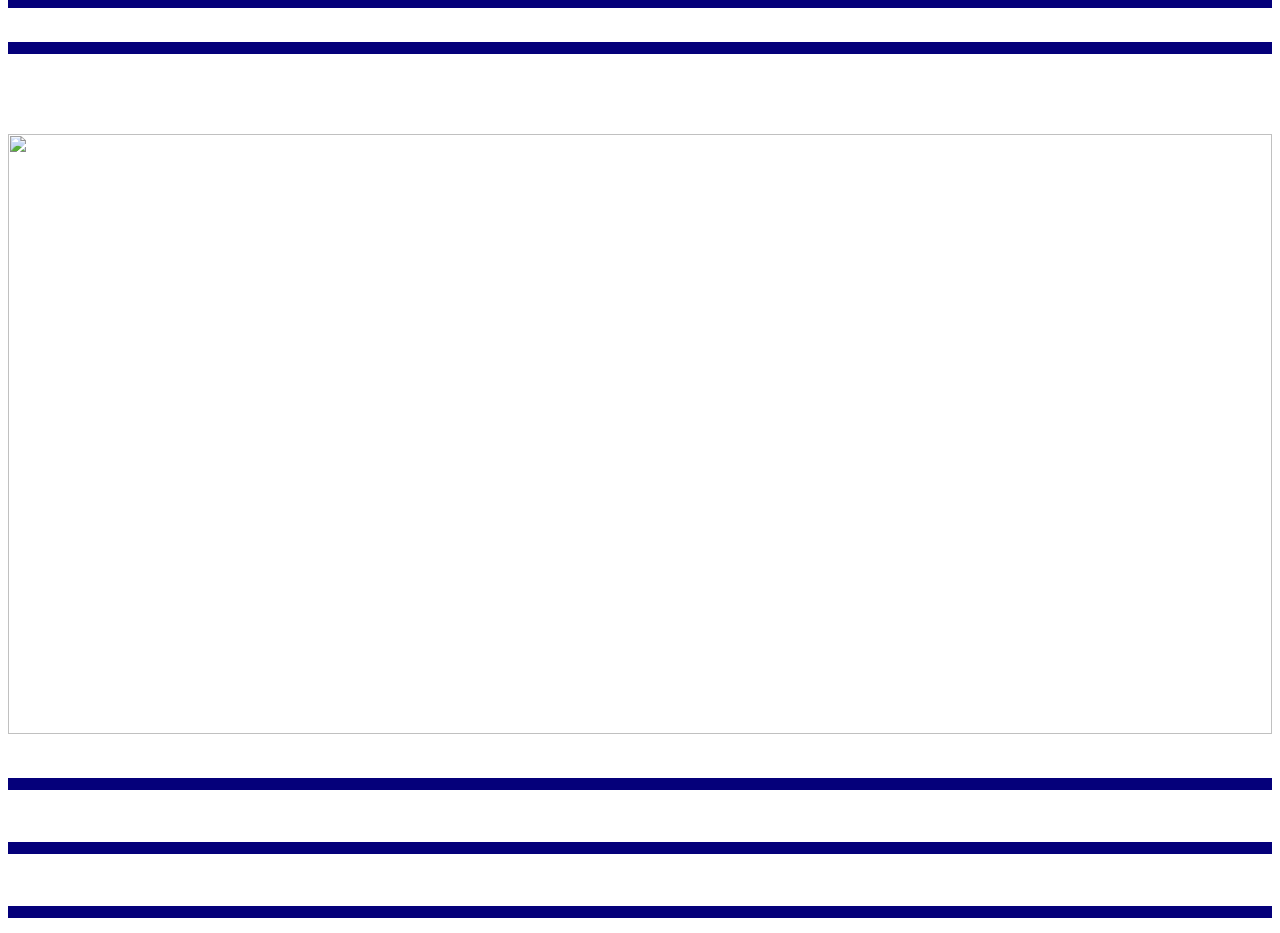
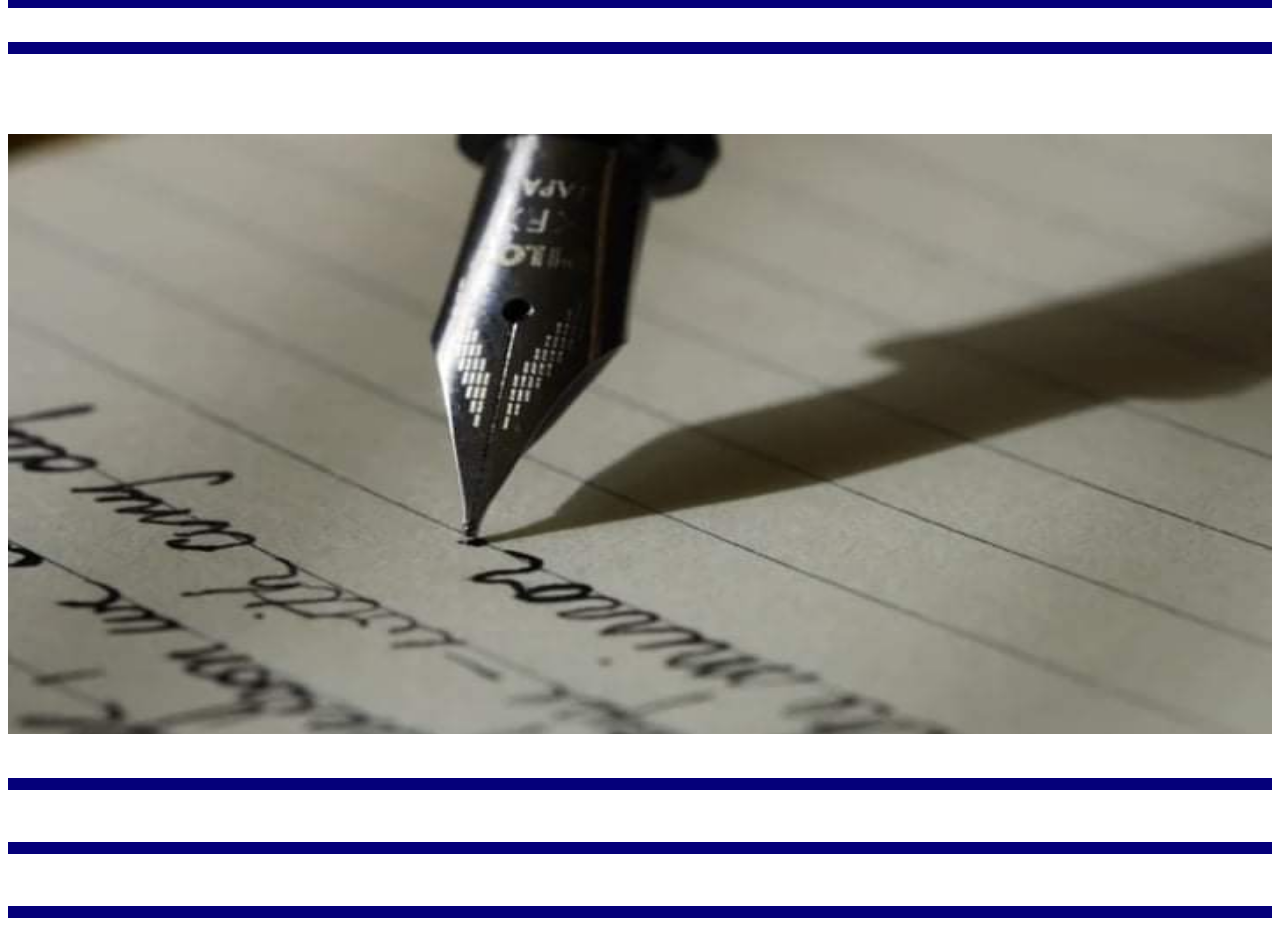
Before and after one commit to KhalidHossain3108/MyWeb, a PHP site: page /writings.php in a window 1280 px wide. Shown: the part 229-1162 px from the top of the page. Run offline with PHP 8.4, Linux system fonts and the light colour scheme; some web fonts are replaced.

Commit message:
Update writings.php

```diff
--- a/writings.php
+++ b/writings.php
@@ -74,7 +74,7 @@ text-shadow:1px 1px 1px grey;
 <hr size="+12" color="05007A"><br>
 <hr size="+12" color="05007A"><br><br>
 <br><br>
-<img src="" width="100%" height="600px">
+<img src="inbound2267162410664959340.jpg" width="100%" height="600px">
 <br><br><br>
 <hr size="+12" color="05007A"><br><br>
 <hr size="+12" color="05007A"><br><br>
```
